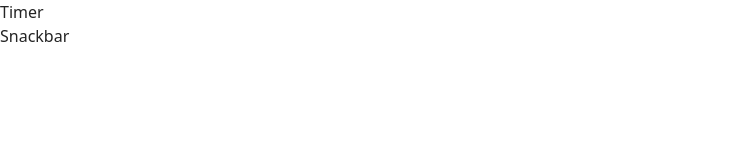
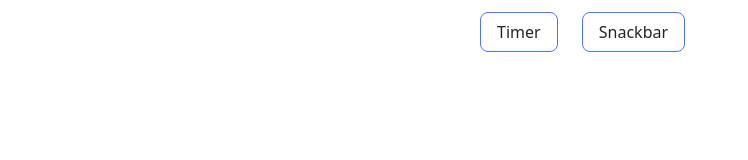
Before and after one commit to katerynakld/goit-js-hw-10, a website built with Vite: page src/index.html in a window 1280 px wide. Shown: the whole page, without its empty margins (0-748 px from the left). Built offline with nearby package versions, Linux system fonts and the light colour scheme.

Commit message:
Fix index page

```diff
--- a/src/css/base.css
+++ b/src/css/base.css
@@ -30,3 +30,17 @@ main {
 main:has(.back-link) {
   text-align: center;
 }
+
+.menu-button {
+  margin-right: 20px;
+  border: 1px solid #4e75ff;
+  padding: 8px 16px;
+  border-radius: 8px;
+  transition: all 250ms ease-in-out;
+}
+
+.menu-button:hover,
+.menu-button:focus {
+  background-color: #4e75ff;
+  color: aliceblue;
+}
--- a/src/css/container.css
+++ b/src/css/container.css
@@ -3,7 +3,7 @@
   min-width: 320px;
   max-width: 375px;
   margin: 0 auto;
-  padding: 0 16px;
+  padding: 20px 16px;
 }
 /* Styles for Tablet devices */
 @media only screen and (min-width: 768px) {
--- a/src/index.html
+++ b/src/index.html
@@ -13,7 +13,9 @@
     <link rel="stylesheet" href="./css/styles.css" />
   </head>
   <body>
-    <a href="./1-timer.html">Timer</a>
-    <a href="./2-snackbar.html">Snackbar</a>
+    <div class="container">
+      <a href="./1-timer.html" class="menu-button">Timer</a>
+      <a href="./2-snackbar.html" class="menu-button">Snackbar</a>
+    </div>
   </body>
 </html>
```
